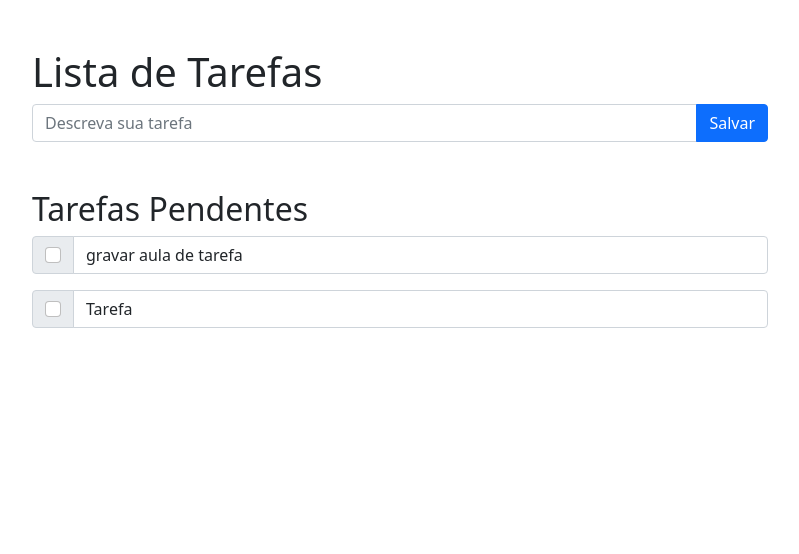
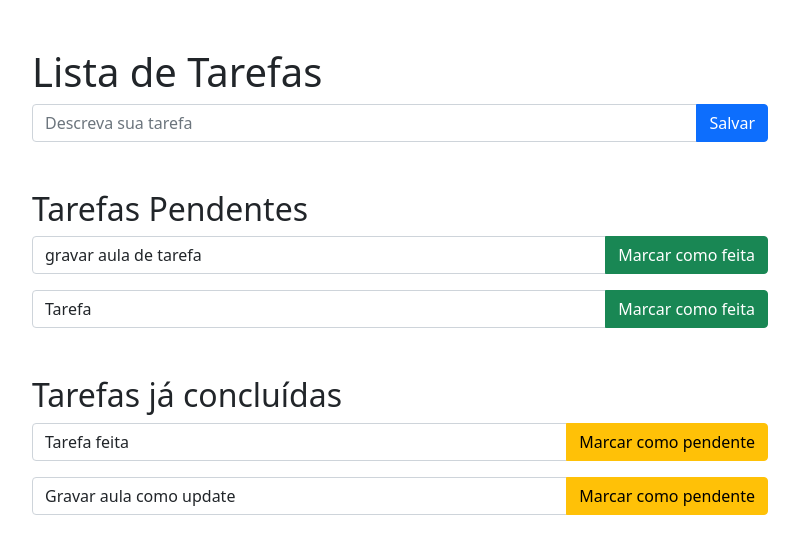
Before and after one commit to mateuslourenco/django-pro, a Django app: page /tarefas/ in a window 1280 px wide. Shown: the top 554 px of the page, without its empty margins (240-1039 px from the left). Run offline with Django 3.2, Linux system fonts and the light colour scheme; data comes from the database, SQL or seed files in the repository; both versions use the stored data as it was after the commit.

Commit message:
Criado botões para marcar tarefa como feita e não feita
close #5
close #6

```diff
--- a/webdev/tarefas/forms.py
+++ b/webdev/tarefas/forms.py
@@ -7,3 +7,9 @@ class TarefaNovaForm(ModelForm):
     class Meta:
         model = Tarefa
         fields = ['nome']
+
+
+class TarefaForm(ModelForm):
+    class Meta:
+        model = Tarefa
+        fields = ['nome', 'feita']
--- a/webdev/tarefas/templates/tarefas/home.html
+++ b/webdev/tarefas/templates/tarefas/home.html
@@ -24,13 +24,29 @@
             <h2 class="mt-5">Tarefas Pendentes</h2>
 
             {% for tarefa in tarefas_pendentes %}
-                <form>
+                <form action="{% url 'tarefas:detalhe' tarefa_id=tarefa.id %}" method="post">
+                {% csrf_token %}
                     <div class="input-group mb-3">
-                        <div class="input-group-text">
-                        <input class="form-check-input mt-0" type="checkbox" value="" aria-label="Checkbox para terefa">
+                        <input type="text" class="form-control" placeholder="Descreva sua tarefa" required="required"
+                               aria-label="Descreva sua tarefa" name="nome" value="{{ tarefa.nome }}">
+                        <input type="hidden" value="checked" name="feita">
+                    <button type="submit" class="btn btn-success" >Marcar como feita</button>
                     </div>
-                    <input type="text" class="form-control" aria-label="Text input para tarefa" value="{{ tarefa.nome }}">
+
+                </form>
+            {% endfor %}
+
+            <h2 class="mt-5">Tarefas já concluídas</h2>
+
+            {% for tarefa in tarefas_feitas %}
+                <form action="{% url 'tarefas:detalhe' tarefa_id=tarefa.id %}" method="post">
+                {% csrf_token %}
+                    <div class="input-group mb-3">
+                        <input type="text" class="form-control" placeholder="Descreva sua tarefa" required="required"
+                               aria-label="Descreva sua tarefa" name="nome" value="{{ tarefa.nome }}">
+                        <button type="submit" class="btn btn-warning" >Marcar como pendente</button>
                     </div>
+
                 </form>
             {% endfor %}
 
--- a/webdev/tarefas/urls.py
+++ b/webdev/tarefas/urls.py
@@ -4,6 +4,7 @@ from webdev.tarefas import views
 app_name = 'tarefas'
 
 urlpatterns = [
-    path('', views.home, name='home')
+    path('', views.home, name='home'),
+    path('<int:tarefa_id>', views.detalhe, name='detalhe')
 
 ]
--- a/webdev/tarefas/views.py
+++ b/webdev/tarefas/views.py
@@ -4,7 +4,7 @@ from django.shortcuts import render
 # Create your views here.
 from django.urls import reverse
 
-from webdev.tarefas.forms import TarefaNovaForm
+from webdev.tarefas.forms import TarefaNovaForm, TarefaForm
 from webdev.tarefas.models import Tarefa
 
 
@@ -17,6 +17,28 @@ def home(request):
             return HttpResponseRedirect(reverse('tarefas:home'))
         else:
             tarefas_pendentes = Tarefa.objects.filter(feita=False).all()
-            return render(request, 'tarefas/home.html', {'form': form, 'tarefas_pendentes': tarefas_pendentes}, status=400)
+            tarefas_feitas = Tarefa.objects.filter(feita=True).all()
+            return render(
+                request, 'tarefas/home.html',
+                {
+                    'form': form,
+                    'tarefas_pendentes': tarefas_pendentes,
+                    'tarefas_feitas': tarefas_feitas
+                },
+                status=400)
+
     tarefas_pendentes = Tarefa.objects.filter(feita=False).all()
-    return render(request, 'tarefas/home.html', {'tarefas_pendentes': tarefas_pendentes})
+    tarefas_feitas = Tarefa.objects.filter(feita=True).all()
+    return render(request, 'tarefas/home.html',
+                  {'tarefas_pendentes': tarefas_pendentes,
+                   'tarefas_feitas': tarefas_feitas
+                   }
+                  )
+
+
+def detalhe(request, tarefa_id):
+    tarefa = Tarefa.objects.get(id=tarefa_id)
+    form = TarefaForm(request.POST, instance=tarefa)
+    if form.is_valid():
+        form.save()
+    return HttpResponseRedirect(reverse('tarefas:home'))
```
Also changed, not shown: webdev/tarefas/tests/test_edicao_de_tarefa.py (added, +45 -0 lines), webdev/tarefas/tests/test_tarefas_get.py (+17 -2 lines), db.sqlite3.
